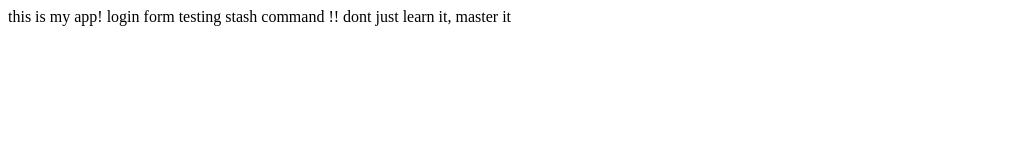
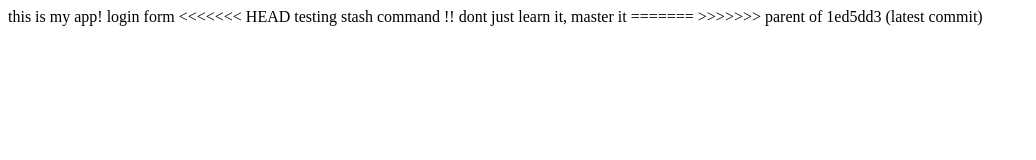
Before and after one commit to ahmadibhais/myappsample, a plain HTML site: page index.html in a window 1280 px wide. Shown: the whole page, without its empty margins (0-1036 px from the left). Drawn offline with Linux system fonts and the light colour scheme.

```diff
--- a/index.html
+++ b/index.html
@@ -5,7 +5,10 @@
 <body>
 this is my app!
 login form
+<<<<<<< HEAD
 testing stash command !!
 dont just learn it, master it
+=======
+>>>>>>> parent of 1ed5dd3 (latest commit)
 </body>
 </html>
```
Also changed, not shown: applog.txt (deleted).
